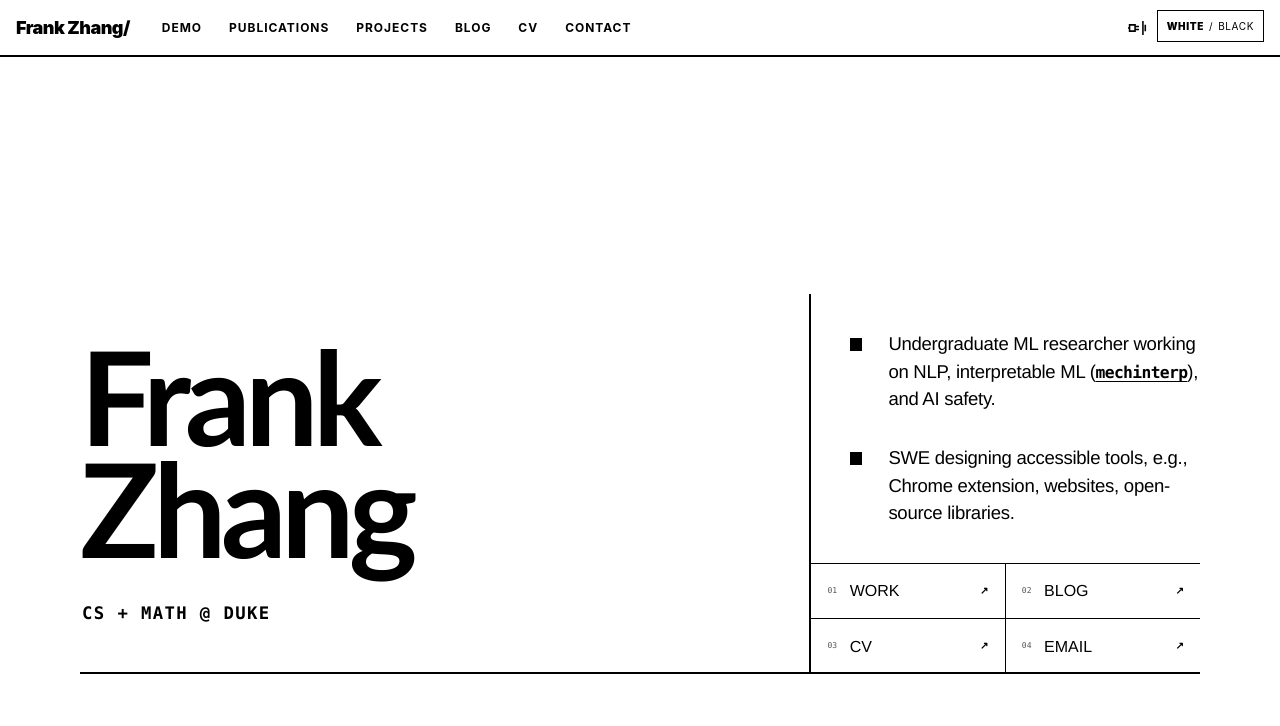
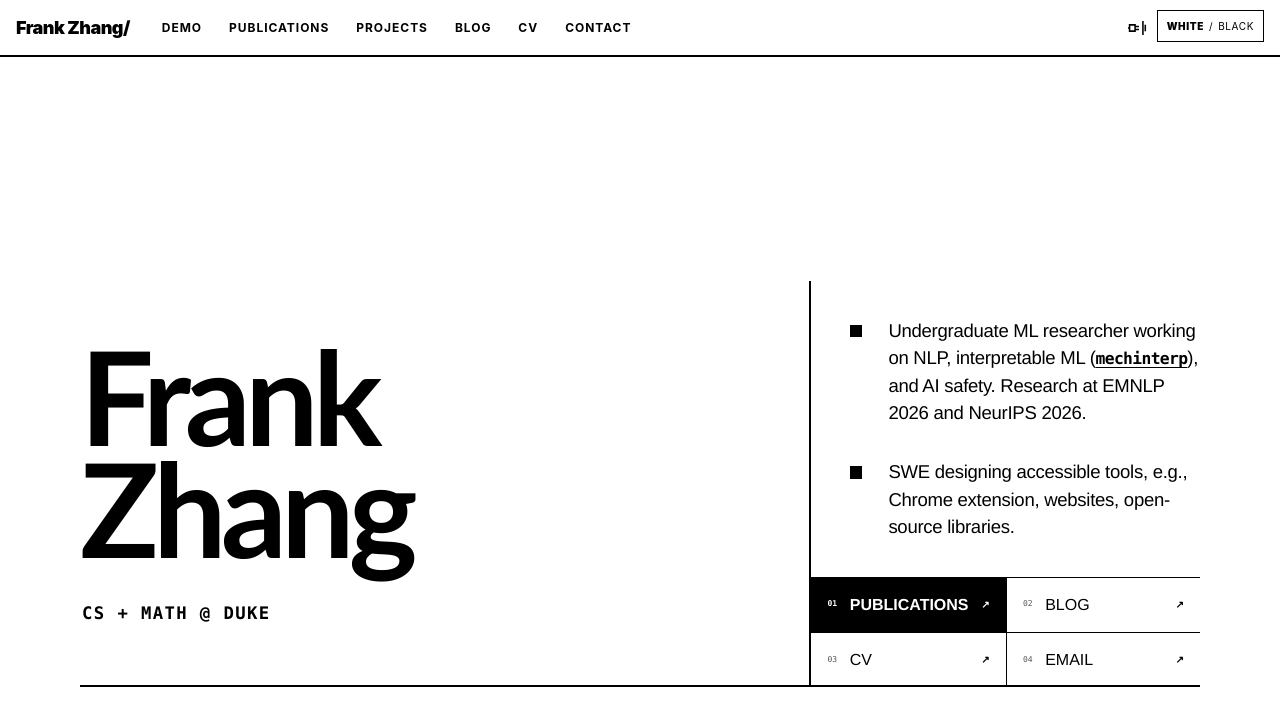
Before and after one commit to frankyzha/frankyzha.github.io, a Jekyll site: the page built from _pages/about.md, in a window 1280 px wide. Shown: the top 726 px of the page. Built offline with Jekyll 4.4.1, drawn with Linux system fonts in a browser that asks for light colours.

Commit message:
Highlight publications and research venues

```diff
--- a/_pages/about.md
+++ b/_pages/about.md
@@ -17,13 +17,13 @@ redirect_from:
   <div class="landing__right">
     <div class="landing__pitch">
       <ul class="landing__pitch-list">
-        <li>Undergraduate ML researcher working on NLP, interpretable ML (<a class="landing__term" href="https://mechinterp.com/">mechinterp</a>), and AI safety.</li>
+        <li>Undergraduate ML researcher working on NLP, interpretable ML (<a class="landing__term" href="https://mechinterp.com/">mechinterp</a>), and AI safety. Research at EMNLP 2026 and NeurIPS 2026.</li>
         <li>SWE designing accessible tools, e.g., Chrome extension, websites, open-source libraries.</li>
       </ul>
     </div>
 
     <nav class="landing__links" aria-label="Featured links">
-      <a href="/publications/?v={{ site.github.build_revision | default: site.time | url_encode }}"><span>01</span>Work <b aria-hidden="true">↗</b></a>
+      <a class="landing__publications" href="/publications/?v={{ site.github.build_revision | default: site.time | url_encode }}"><span>01</span>Publications <b aria-hidden="true">↗</b></a>
       <a href="/blog/?v={{ site.github.build_revision | default: site.time | url_encode }}"><span>02</span>Blog <b aria-hidden="true">↗</b></a>
       <a href="/cv/?v={{ site.github.build_revision | default: site.time | url_encode }}"><span>03</span>CV <b aria-hidden="true">↗</b></a>
       <a href="mailto:frank.zhang@duke.edu"><span>04</span>Email <b aria-hidden="true">↗</b></a>
--- a/_sass/frank/_home.scss
+++ b/_sass/frank/_home.scss
@@ -150,4 +150,20 @@
       font-size: 10px;
     }
   }
+
+  .landing__publications {
+    color: var(--frank-paper);
+    background: var(--frank-ink);
+    font-weight: 700;
+
+    span {
+      color: inherit;
+    }
+
+    &:hover,
+    &:focus-visible {
+      color: var(--frank-ink);
+      background: var(--frank-paper);
+    }
+  }
 }
--- a/_sass/frank/_publications.scss
+++ b/_sass/frank/_publications.scss
@@ -54,10 +54,15 @@
 }
 
 .publication-list__status {
-  flex: 0 0 auto;
+  flex: 0 1 auto;
+  max-width: 16rem;
   margin: 0;
-  color: var(--frank-muted);
-  white-space: nowrap;
+  padding: 0.4rem 0.6rem;
+  color: var(--frank-paper);
+  background: var(--frank-ink);
+  font-size: 0.85rem;
+  line-height: 1.35;
+  white-space: normal;
 }
 
 .publication-list__citation {
@@ -98,7 +103,7 @@
   }
 
   .publication-list__status {
+    display: inline-block;
     margin-top: 0.45rem;
-    white-space: normal;
   }
 }
```
